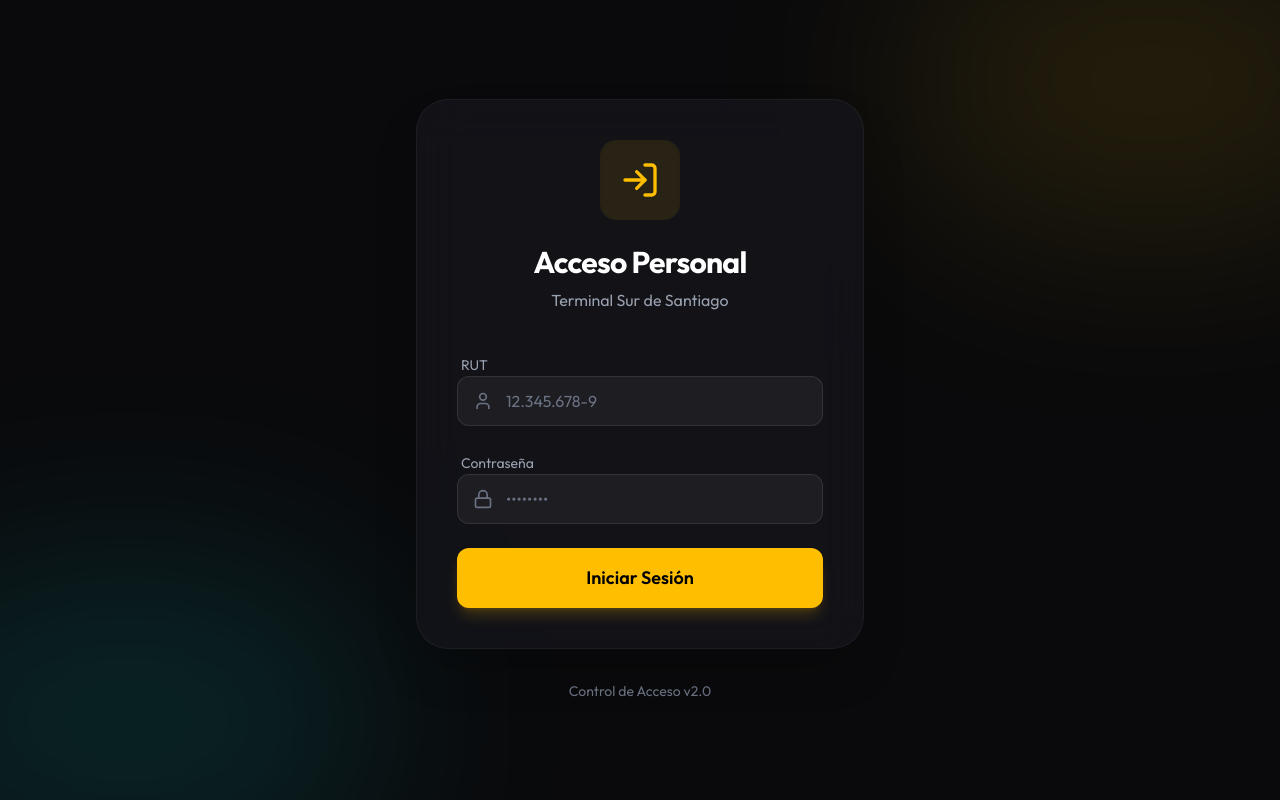
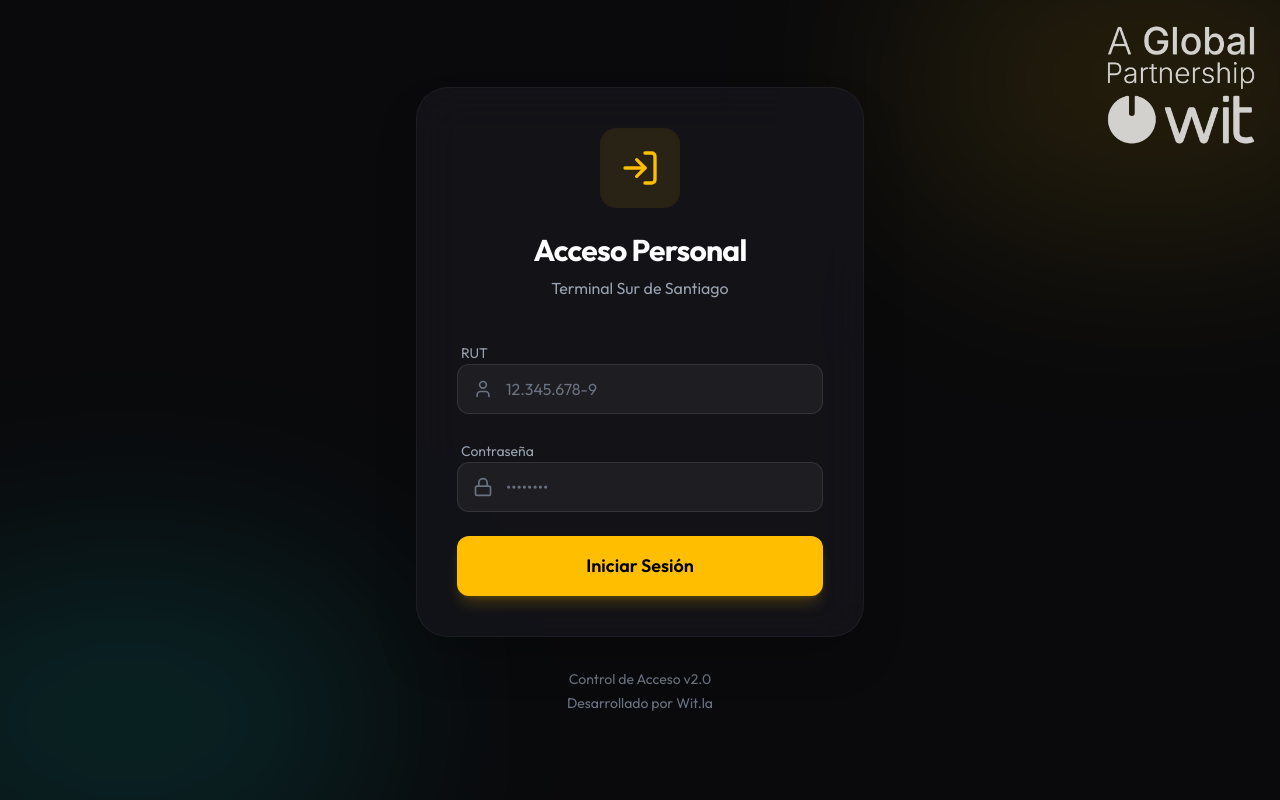
Before and after one commit to dorian-cesar/qr-access-terminal, a React (Vite) app in the folder client/: page / in a window 1280 px wide. Built offline with nearby package versions, Linux system fonts and the light colour scheme; no server answers.

Commit message:
add  logo wit

```diff
--- a/client/src/components/Login.jsx
+++ b/client/src/components/Login.jsx
@@ -26,6 +26,15 @@ const Login = () => {
       {/* Decorative blobs */}
       <div className="absolute top-[-10%] right-[-10%] w-[40%] h-[40%] bg-primary/10 rounded-full blur-[100px]" />
       <div className="absolute bottom-[-10%] left-[-10%] w-[40%] h-[40%] bg-secondary/10 rounded-full blur-[100px]" />
+
+      {/* Logo Wit */}
+      <div className="absolute top-6 right-6 w-[20%] max-w-[150px] z-20 pointer-events-none select-none opacity-80">
+        <img
+          src="/logo-wit-blanco.png"
+          alt="Wit Logo"
+          className="w-full h-auto"
+        />
+      </div>
 
       <motion.div
         initial={{ opacity: 0, y: 20 }}
@@ -105,6 +114,7 @@ const Login = () => {
       </motion.div>
 
       <p className="mt-8 text-gray-500 text-sm font-medium">Control de Acceso v2.0</p>
+      <p className="mt-1 text-gray-500 text-sm font-medium">Desarrollado por Wit.la</p>
     </div>
   );
 };
--- a/client/src/components/UserView.jsx
+++ b/client/src/components/UserView.jsx
@@ -127,7 +127,7 @@ const UserView = () => {
           <span>Escanea para abrir el torniquete</span>
           <ArrowRight size={14} />
         </div>
-        <p className="text-[10px] text-gray-600 uppercase tracking-widest">© 2026 Gestión de Terminales S.A.</p>
+        <p className="text-[10px] text-gray-600 uppercase tracking-widest">© 2026 Desarrollado por Wit.la</p>
       </footer>
     </div>
   );
```
Also changed, not shown: client/public/logo-wit-blanco.png (added).
